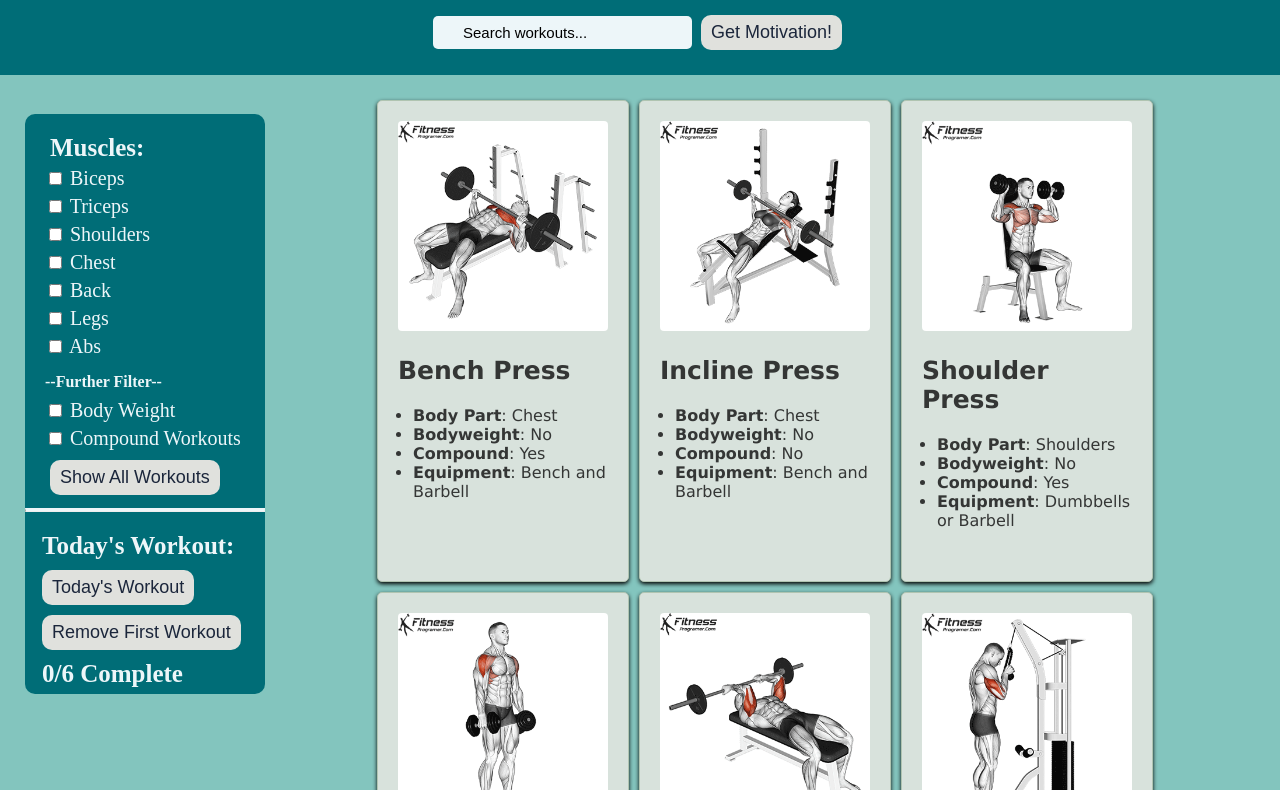
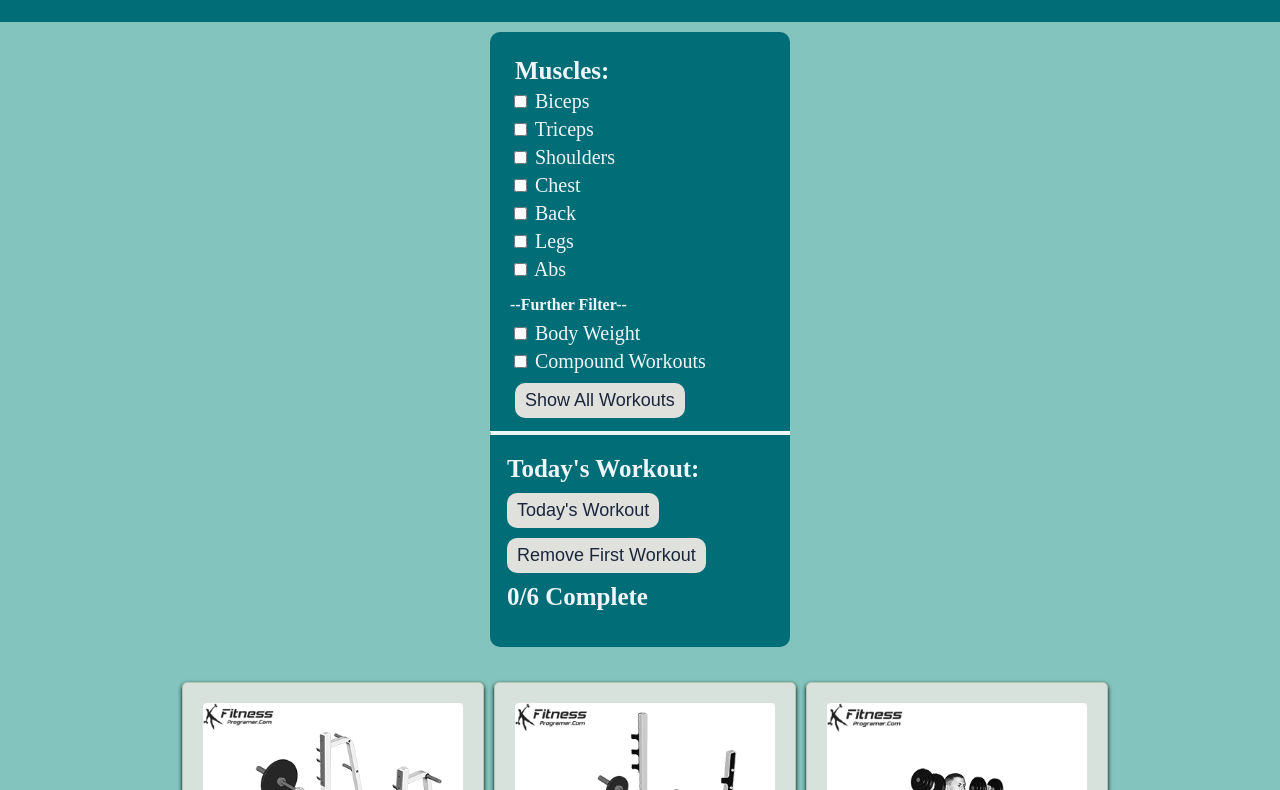
Before and after one commit to fulati/SEA-Project-Assessment, a plain HTML site: page index.html in a window 1280 px wide. Shown: the part 126-916 px from the top of the page. Drawn offline with Linux system fonts and the light colour scheme.

Commit message:
size adjustment

```diff
--- a/style.css
+++ b/style.css
@@ -16,7 +16,7 @@ body {
 .title {
   text-align: center;
   margin: 0;
-  font-size: 5em;
+  font-size: 4vw;
   font-family: "Helvetica";
   font-weight: normal;
   color: #edf6f9;
@@ -24,7 +24,7 @@ body {
 
 /* Search box */
 #searchInput {
-  margin-top: 30px;
+  margin-top: 10px;
   padding: 8px 30px;
   border: none;
   border-radius: 5px;
@@ -43,12 +43,12 @@ body {
 .sidebar {
   background-color: #006d77;
   color: #edf6f9;
-  height: 580px;
-  width: 240px;
+  width: 260px;
   position: fixed;
   left: 25px;
   top: 15em;
   border-radius: 10px;
+  padding-bottom: 10px;
 }
 
 .horizontalLine {
@@ -92,7 +92,7 @@ body {
   flex-wrap: wrap;
   justify-content: center;
   padding: 20px;
-  margin-left: 250px;
+  margin-left: 270px;
 }
 
 /* Individual workout cards */
@@ -192,3 +192,23 @@ ul {
 #closeButton:hover {
   cursor: pointer;
 }
+
+@media screen and (max-height: 830px) {
+  /* Sidebar container */
+  .sidebar {
+    position: static;
+    width: 300px;
+    height: 600px;
+    margin: 10px auto;
+    padding-top: 5px;
+  }
+
+  /* Card container */
+  #card-container {
+    margin-left: 10px;
+  }
+  .card {
+    width: 300px;
+    height: 480px;
+  }
+}
```
